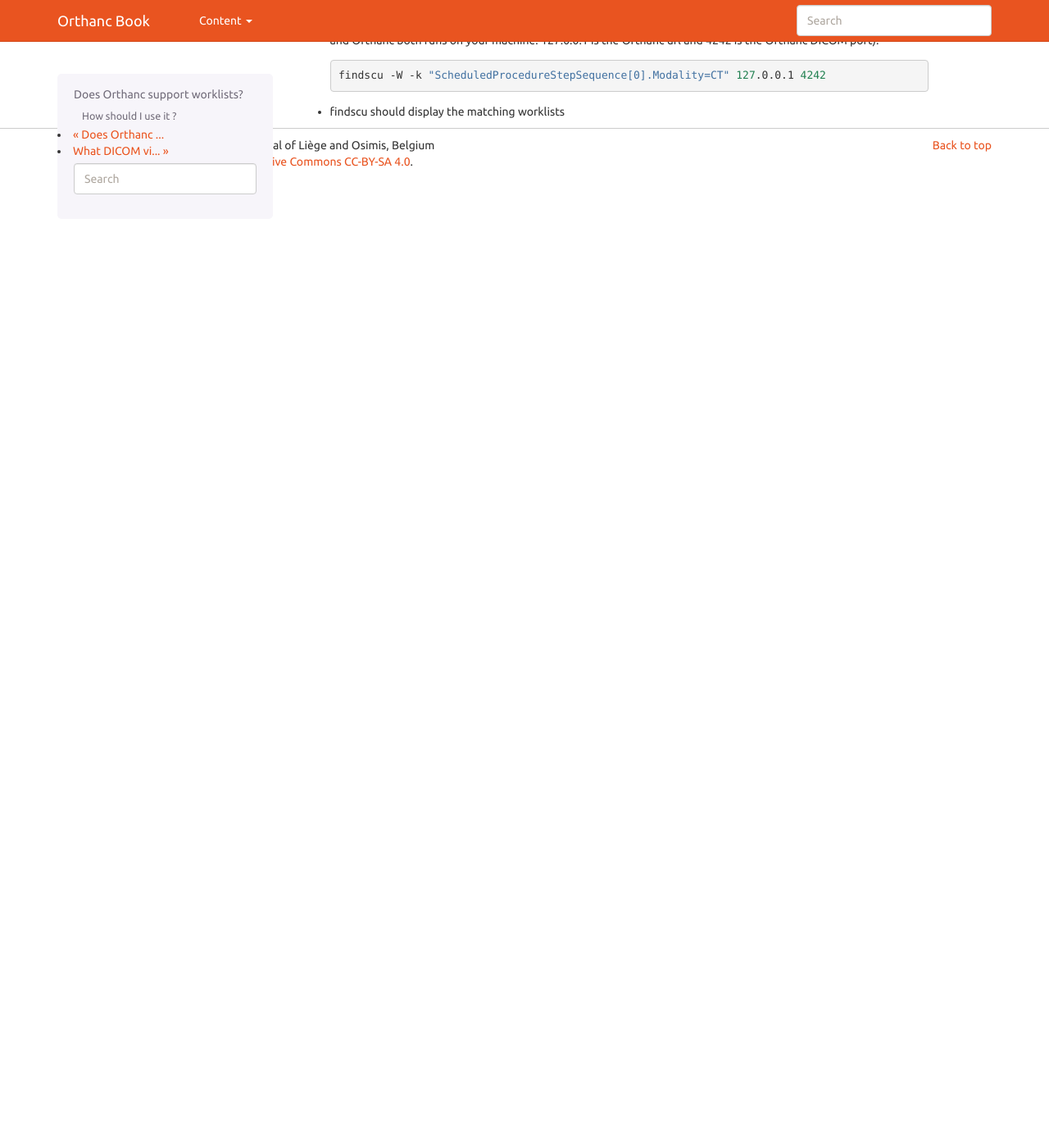
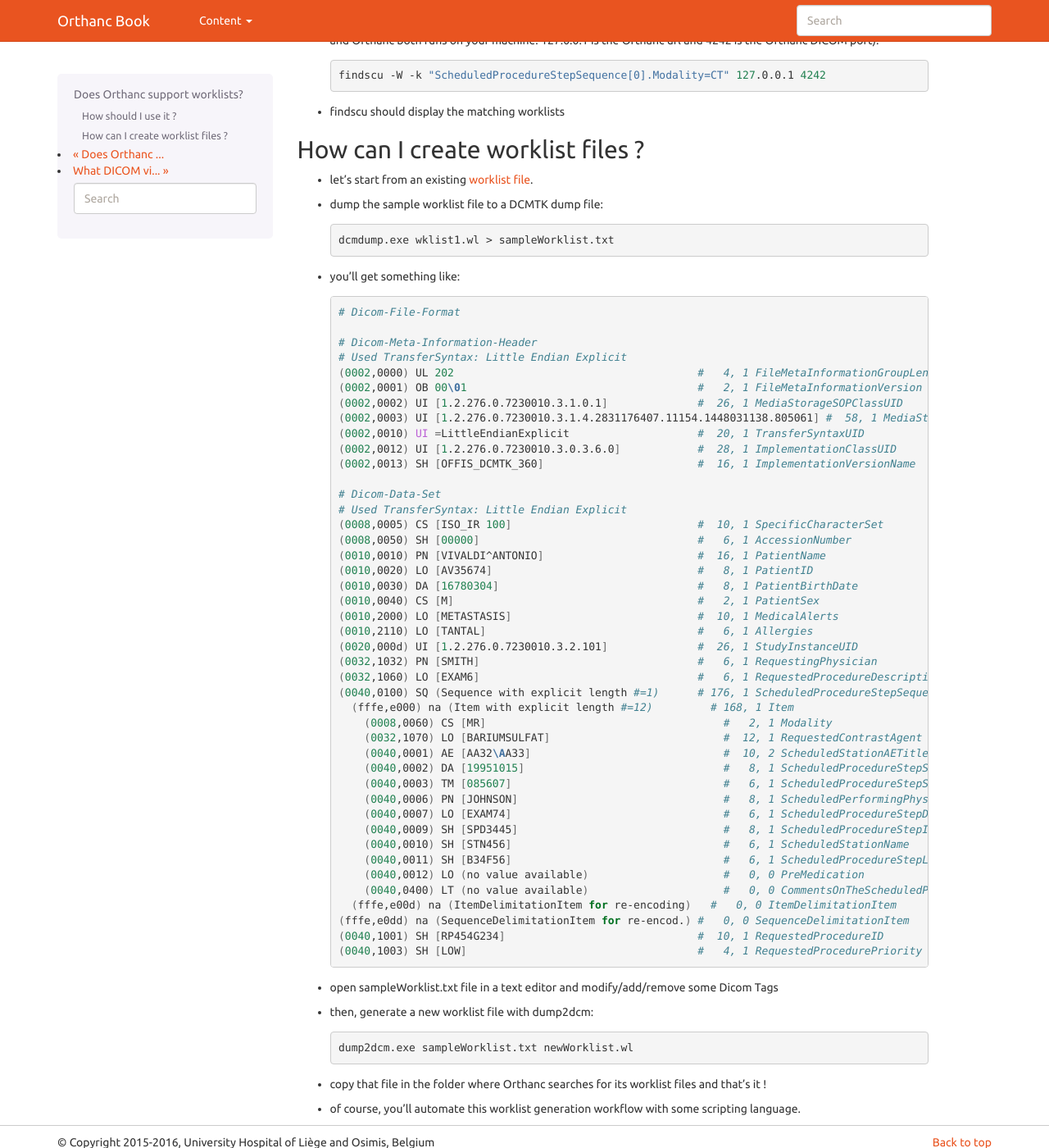
Before and after one commit to orthanc-mirrors/orthanc-book, a Sphinx documentation site: the page built from Sphinx/source/faq/worklist.rst, in a window 1280 px wide and 1400 px high, scrolled down 987 px. Shown: the whole window at 82% size. Built offline with Sphinx 7.4.7, drawn with Linux system fonts in a browser that asks for light colours; before the commit the page ends 1224 px from its top, so only the background shows below that.

Commit message:
how to generate worklist files

```diff
--- a/Sphinx/source/faq/worklist.rst
+++ b/Sphinx/source/faq/worklist.rst
@@ -75,3 +75,69 @@
     findscu -W -k "ScheduledProcedureStepSequence[0].Modality=CT" 127.0.0.1 4242
 
 - findscu should display the matching worklists
+
+How can I create worklist files ?
+---------------------------------
+
+- let's start from an existing `worklist file <https://bitbucket.org/sjodogne/orthanc/src/default/Plugins/Samples/ModalityWorklists/>`__.
+
+- dump the sample worklist file to a DCMTK dump file::
+
+    dcmdump.exe wklist1.wl > sampleWorklist.txt
+
+- you'll get something like::
+
+    # Dicom-File-Format
+
+    # Dicom-Meta-Information-Header
+    # Used TransferSyntax: Little Endian Explicit
+    (0002,0000) UL 202                                      #   4, 1 FileMetaInformationGroupLength
+    (0002,0001) OB 00\01                                    #   2, 1 FileMetaInformationVersion
+    (0002,0002) UI [1.2.276.0.7230010.3.1.0.1]              #  26, 1 MediaStorageSOPClassUID
+    (0002,0003) UI [1.2.276.0.7230010.3.1.4.2831176407.11154.1448031138.805061] #  58, 1 MediaStorageSOPInstanceUID
+    (0002,0010) UI =LittleEndianExplicit                    #  20, 1 TransferSyntaxUID
+    (0002,0012) UI [1.2.276.0.7230010.3.0.3.6.0]            #  28, 1 ImplementationClassUID
+    (0002,0013) SH [OFFIS_DCMTK_360]                        #  16, 1 ImplementationVersionName
+
+    # Dicom-Data-Set
+    # Used TransferSyntax: Little Endian Explicit
+    (0008,0005) CS [ISO_IR 100]                             #  10, 1 SpecificCharacterSet
+    (0008,0050) SH [00000]                                  #   6, 1 AccessionNumber
+    (0010,0010) PN [VIVALDI^ANTONIO]                        #  16, 1 PatientName
+    (0010,0020) LO [AV35674]                                #   8, 1 PatientID
+    (0010,0030) DA [16780304]                               #   8, 1 PatientBirthDate
+    (0010,0040) CS [M]                                      #   2, 1 PatientSex
+    (0010,2000) LO [METASTASIS]                             #  10, 1 MedicalAlerts
+    (0010,2110) LO [TANTAL]                                 #   6, 1 Allergies
+    (0020,000d) UI [1.2.276.0.7230010.3.2.101]              #  26, 1 StudyInstanceUID
+    (0032,1032) PN [SMITH]                                  #   6, 1 RequestingPhysician
+    (0032,1060) LO [EXAM6]                                  #   6, 1 RequestedProcedureDescription
+    (0040,0100) SQ (Sequence with explicit length #=1)      # 176, 1 ScheduledProcedureStepSequence
+      (fffe,e000) na (Item with explicit length #=12)         # 168, 1 Item
+    	(0008,0060) CS [MR]                                     #   2, 1 Modality
+    	(0032,1070) LO [BARIUMSULFAT]                           #  12, 1 RequestedContrastAgent
+    	(0040,0001) AE [AA32\AA33]                              #  10, 2 ScheduledStationAETitle
+    	(0040,0002) DA [19951015]                               #   8, 1 ScheduledProcedureStepStartDate
+    	(0040,0003) TM [085607]                                 #   6, 1 ScheduledProcedureStepStartTime
+    	(0040,0006) PN [JOHNSON]                                #   8, 1 ScheduledPerformingPhysicianName
+    	(0040,0007) LO [EXAM74]                                 #   6, 1 ScheduledProcedureStepDescription
+    	(0040,0009) SH [SPD3445]                                #   8, 1 ScheduledProcedureStepID
+    	(0040,0010) SH [STN456]                                 #   6, 1 ScheduledStationName
+    	(0040,0011) SH [B34F56]                                 #   6, 1 ScheduledProcedureStepLocation
+    	(0040,0012) LO (no value available)                     #   0, 0 PreMedication
+    	(0040,0400) LT (no value available)                     #   0, 0 CommentsOnTheScheduledProcedureStep
+      (fffe,e00d) na (ItemDelimitationItem for re-encoding)   #   0, 0 ItemDelimitationItem
+    (fffe,e0dd) na (SequenceDelimitationItem for re-encod.) #   0, 0 SequenceDelimitationItem
+    (0040,1001) SH [RP454G234]                              #  10, 1 RequestedProcedureID
+    (0040,1003) SH [LOW]                                    #   4, 1 RequestedProcedurePriority
+
+
+- open sampleWorklist.txt file in a text editor and modify/add/remove some Dicom Tags
+
+- then, generate a new worklist file with dump2dcm::
+
+	dump2dcm.exe sampleWorklist.txt newWorklist.wl
+
+- copy that file in the folder where Orthanc searches for its worklist files and that's it !
+
+- of course, you'll automate this worklist generation workflow with some scripting language.
```
